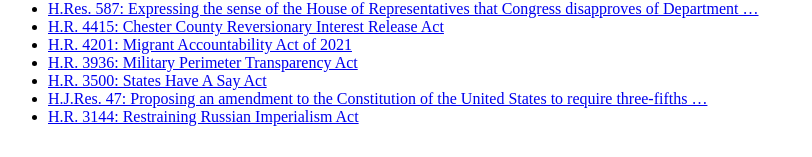
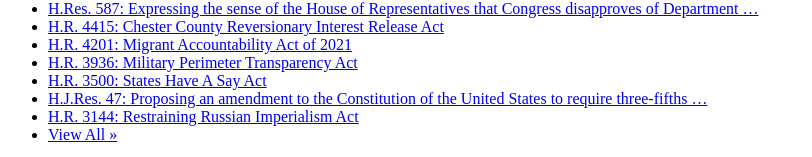
Before and after one commit to sorachung/congressRep, a plain HTML site: page index.html in a window 1280 px wide. Shown: the part 644-801 px from the top of the page, without its empty margins (0-812 px from the left). Drawn offline with Linux system fonts and the light colour scheme.

Commit message:
added 'View All' to links

```diff
--- a/index.html
+++ b/index.html
@@ -43,6 +43,7 @@
                 <li><a href="https://www.govtrack.us/congress/bills/117/hr3500">H.R. 3500: States Have A Say Act</a></li>
                 <li><a href="https://www.govtrack.us/congress/bills/117/hjres47">H.J.Res. 47: Proposing an amendment to the Constitution of the United States to require three-fifths …</a></li>
                 <li><a href="https://www.govtrack.us/congress/bills/117/hr3144">H.R. 3144: Restraining Russian Imperialism Act</a></li>
+                <li><a href="https://www.govtrack.us/congress/bills/browse?sponsor=412819">View All »</a></li>
             </ul>
         </section>
     </article>
```
